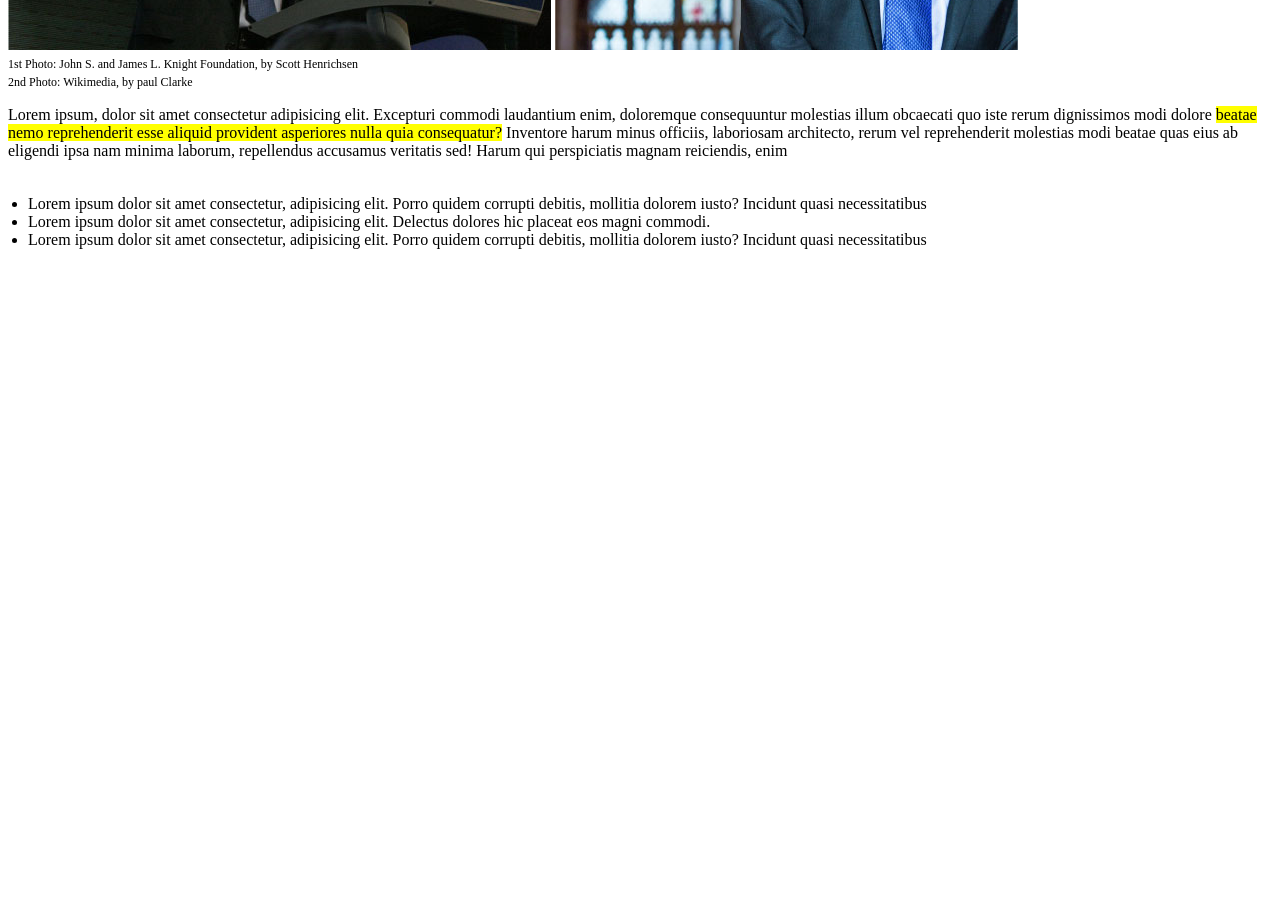
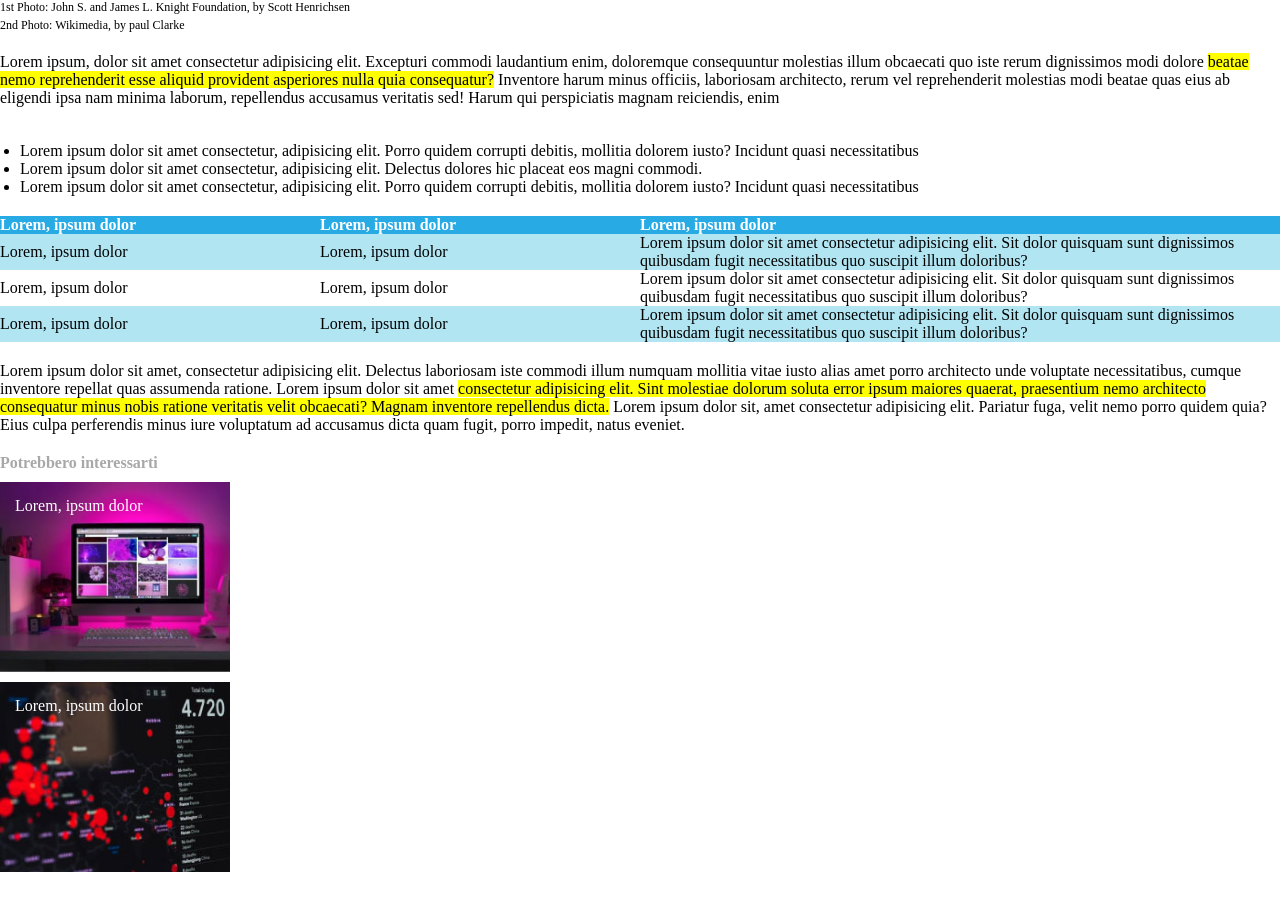
Before and after one commit to LucaVerth/html-css-booleaner, a plain HTML site: page index.html in a window 1280 px wide. Shown: the part 589-1491 px from the top of the page. Before the commit the page ends 848 px from the top, so only its background shows below. Drawn offline with Linux system fonts and the light colour scheme.

Commit message:
final changes and correction

```diff
--- a/CSS/style.css
+++ b/CSS/style.css
@@ -1,19 +1,15 @@
-body{
-  width: 100vw;
-  height: 100vh;
-}
-
-.main-container{
-  width: 100%;
-  height: 100%;
+*{
+  margin: 0;
+  padding: 0;
 }
 
 .head{
   width: 100%;
-  height: 150px;
+  height: 100px;
   position: relative;
-  background-image: url(/img/pattern.png);
+  background-image: url(../img/pattern.png);
   background-color: #4EA0FF;
+  background-size: 30%;
 }
 
 header img{
@@ -36,13 +32,7 @@ h4 span{
   color: #4EA0FF;
 }
 
-.images-1{
-  display: inline;
-  margin-top: 20px;
-}
-
-.images-2{
-  display: inline-block;
+.images{
   margin-top: 20px;
 }
 
@@ -51,12 +41,9 @@ h4 span{
   margin: 0px;
 }
 
-p span{
-  background-color:  #FFFF00;
-}
-
 .text{
   margin-bottom: 25px;
+  padding-top: 20px;
 }
 
 .text-list{
@@ -64,3 +51,58 @@ p span{
   padding: 10px;
   margin: 10px;
 }
+
+#high{
+  background-color: yellow;
+}
+
+/* table  */
+table{
+  border-collapse: collapse;
+}
+
+table thead{
+  color: white;
+  background-color: #28AAE5;
+}
+
+table thead th{
+  text-align: left;
+}
+
+table thead th.table-text{
+  width: 50%;
+}
+
+table .color{
+  background-color: #B1E5F2;
+}
+
+.last{
+  padding-top: 20px;
+}
+
+/* footer */
+
+footer{
+  padding-top: 15px;
+  padding-bottom: 20px;
+}
+
+footer .end{
+  width: 200px;
+  height: 160px;
+  margin-top: 10px;
+  margin-bottom: 10px;
+  color: white;
+  padding: 15px;
+  background-size: cover;
+}
+
+#monitor{
+  background-image: url(../img/monitor.jpg);
+}
+
+#graph{
+  background-image: url(../img/graph.jpg);
+}
--- a/index.html
+++ b/index.html
@@ -9,42 +9,33 @@
 </head>
 <body>
 
-  <div class="main-container">
-
     <header class="head">
       <img src="img/logo.svg" alt="">
     </header>
 
     <main>
       <!-- titolo  -->
-      <Section>
         <div>
-          <H1>Internet deve essere al servizio del "bene pubblico": il manifesto di Tim Berners-Lee</H1>
+          <h1>Internet deve essere al servizio del "bene pubblico": il manifesto di Tim Berners-Lee</h1>
           <h4>Scritto da <span>The Booleaner</span></h4>
           <h6>Il 10/10/2020</h6>
         </div>
-      </Section>
 
       <!-- photo and description -->
-      <section>
-        <div class="images-1">
+        <div class="images">
           <img src="img/tim-1.jpg" alt="">
-        </div>
-        <div class="images-2">
           <img src="img/tim-2.jpg" alt="">
         </div>
         <div class="photo-descrip">
           <span>1st Photo: John S. and James L. Knight Foundation, by Scott Henrichsen </span> <br>
           <span>2nd Photo: Wikimedia, by paul Clarke</span>
         </div>
-      </section>
       <!-- /photo and description -->
 
       <!-- text and list -->
-      <section>
         <div>
           <P class="text">
-            Lorem ipsum, dolor sit amet consectetur adipisicing elit. Excepturi commodi laudantium enim, doloremque consequuntur molestias illum obcaecati quo iste rerum dignissimos modi dolore <span>beatae nemo reprehenderit esse aliquid provident asperiores nulla quia consequatur?</span> Inventore harum minus officiis, laboriosam architecto, rerum vel reprehenderit molestias modi beatae quas eius ab eligendi ipsa nam minima laborum, repellendus accusamus veritatis sed! Harum qui perspiciatis magnam reiciendis, enim
+            Lorem ipsum, dolor sit amet consectetur adipisicing elit. Excepturi commodi laudantium enim, doloremque consequuntur molestias illum obcaecati quo iste rerum dignissimos modi dolore <span id="high">beatae nemo reprehenderit esse aliquid provident asperiores nulla quia consequatur?</span> Inventore harum minus officiis, laboriosam architecto, rerum vel reprehenderit molestias modi beatae quas eius ab eligendi ipsa nam minima laborum, repellendus accusamus veritatis sed! Harum qui perspiciatis magnam reiciendis, enim
           </P>
         </div>
 
@@ -55,20 +46,58 @@
             <li>Lorem ipsum dolor sit amet consectetur, adipisicing elit. Porro quidem corrupti debitis, mollitia dolorem iusto? Incidunt quasi necessitatibus </li>
           </ul>
         </div>
-      </section>
       <!-- /text and list -->
 
-      <section>
+      <!-- table with info -->
+        <table>
+          <thead>
+            <tr>
+              <th>Lorem, ipsum dolor</th>
+              <th>Lorem, ipsum dolor</th>
+              <th class="table-text">Lorem, ipsum dolor</th>
+            </tr>
+          </thead>
+          <tbody>
+            <tr class="color">
+              <td>Lorem, ipsum dolor</td>
+              <td>Lorem, ipsum dolor</td>
+              <td>Lorem ipsum dolor sit amet consectetur adipisicing elit. Sit dolor quisquam sunt dignissimos quibusdam fugit necessitatibus quo suscipit illum doloribus?</td>
+            </tr>
+            <tr>
+              <td>Lorem, ipsum dolor</td>
+              <td>Lorem, ipsum dolor</td>
+              <td>Lorem ipsum dolor sit amet consectetur adipisicing elit. Sit dolor quisquam sunt dignissimos quibusdam fugit necessitatibus quo suscipit illum doloribus?</td>
+            </tr>
+            <tr class="color">
+              <td>Lorem, ipsum dolor</td>
+              <td>Lorem, ipsum dolor</td>
+              <td>Lorem ipsum dolor sit amet consectetur adipisicing elit. Sit dolor quisquam sunt dignissimos quibusdam fugit necessitatibus quo suscipit illum doloribus?</td>
+            </tr>
+          </tbody>
+         </table>
+      <!-- /table with info -->
 
-      </section>
-
+      <!-- paragraph -->
+      <Div class="last">
+        <P>
+          Lorem ipsum dolor sit amet, consectetur adipisicing elit. Delectus laboriosam iste commodi illum numquam mollitia vitae iusto alias amet porro architecto unde voluptate necessitatibus, cumque inventore repellat quas assumenda ratione.
+          Lorem ipsum dolor sit amet <span id="high">consectetur adipisicing elit. Sint molestiae dolorum soluta error ipsum maiores quaerat, praesentium nemo architecto consequatur minus nobis ratione veritatis velit obcaecati? Magnam inventore repellendus dicta.</span>
+          Lorem ipsum dolor sit, amet consectetur adipisicing elit. Pariatur fuga, velit nemo porro quidem quia? Eius culpa perferendis minus iure voluptatum ad accusamus dicta quam fugit, porro impedit, natus eveniet.
+        </P>
+      </Div>
     </main>
 
+    <!--  -->
+    <footer>
+      <h4>Potrebbero interessarti</h4>
 
-
-
-
-  </div>
+      <div class="end" id="monitor">
+        Lorem, ipsum dolor
+      </div>
+      <div class="end" id="graph">
+        Lorem, ipsum dolor
+      </div>
+    </footer>
 
 </body>
 </html>
```
